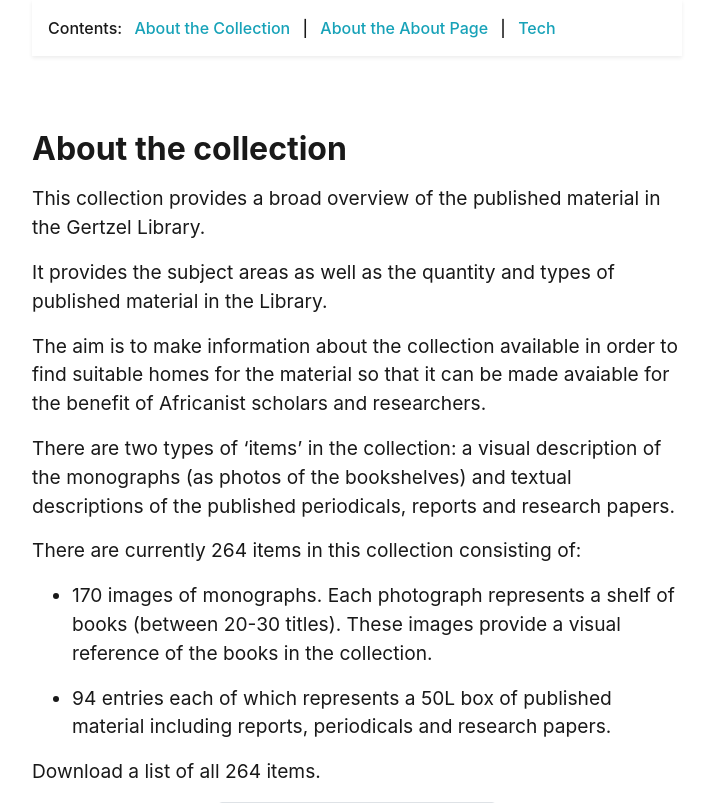
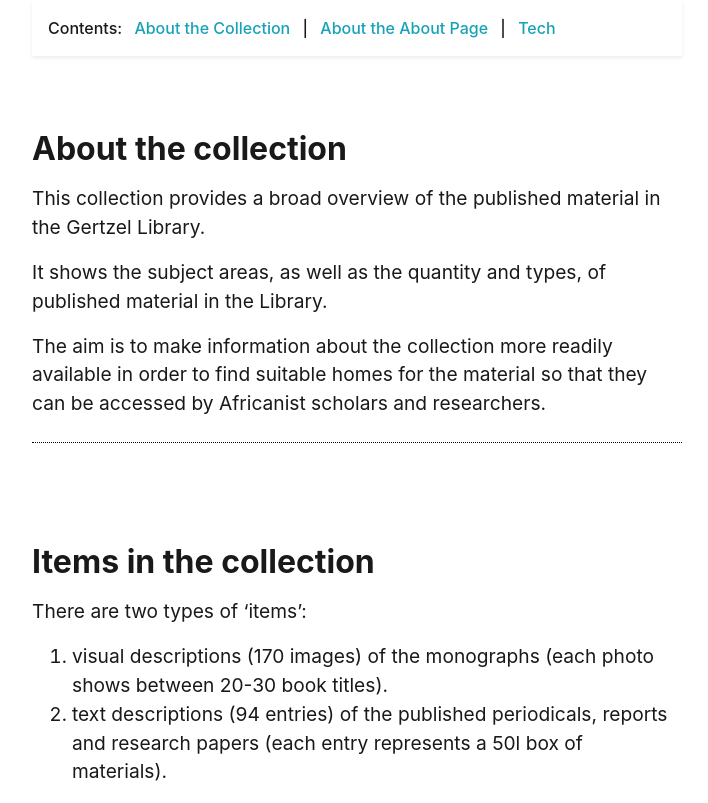
Before and after one commit to Infoliterati/Gertzel_collection, a Jekyll site: the page built from pages/about.md, in a window 1280 px wide and 900 px high, scrolled down 517 px, cut to the strip 0-803 px from the top of the window. Shown: the whole strip, without its empty margins (283-991 px from the left). Built offline with Jekyll 4.4.1, drawn with Linux system fonts in a browser that asks for light colours; some of the changed text lies outside the part shown.

Commit message:
Update about.md

```diff
--- a/pages/about.md
+++ b/pages/about.md
@@ -15,21 +15,15 @@ permalink: /about.html
 
 This collection provides a broad overview of the published material in the Gertzel Library.
 
-It provides the subject areas as well as the quantity and types of published material in the Library.
+It shows the subject areas, as well as the quantity and types, of published material in the Library.
 
-The aim is to make information about the collection available in order to find suitable homes for the material so that it can be made avaiable for the benefit of Africanist scholars and researchers.
+The aim is to make information about the collection more readily available in order to find suitable homes for the material so that they can be accessed by Africanist scholars and researchers.
 
-There are two types of 'items' in the collection: a visual description of the monographs (as photos of the bookshelves) and textual descriptions of the published periodicals, reports and research papers.
+## Items in the collection
 
-There are currently 264 items in this collection consisting of:
-- 170 images of monographs.  Each photograph represents a shelf of books (between 20-30 titles). These images provide a visual reference of the books in the collection.
-
-- 94 entries each of which represents a 50L box of published material including reports, periodicals and research papers.
-
-Download a list of all 264 items.
-
-{% include feature/item-pdf-embed.html objectid="demo_002" width="25" %}
-
+There are two types of 'items':
+1. visual descriptions (170 images) of the monographs (each photo shows between 20-30 book titles).
+2. text descriptions (94 entries) of the published periodicals, reports and research papers (each entry represents a 50l box of materials).
 
 #### Monographs:
 There are 170 images of monographs, rerpresenting approximately 4000 titles.  The majority of the books are about Africa and have been categorised either according to country (69 items) or subject area (54 items).  The remaining 47 items are of other more general topics such as third world development and political theory.
@@ -52,6 +46,11 @@ Extensive collection (approximately 7 boxes) of non-government reports from Keny
 #### Research papers
 
 Extensive collection of seminar papers (7 boxes) and conference papers (4 boxes) mainly from universities and reseach centres in Africa, UK and Australia.
+
+Download a list of all 264 items.
+
+
+{% include feature/item-pdf-embed.html objectid="demo_002" width="25" %}
 
 #### Archives
 Work on the unpublished, archival material is in process and broad descriptions may be provided to this collection in the future. The John Curtin Prime Ministerial Library at Curtin University is currently processing and will be housing some of the archival materials from the Gerzel Library.
@@ -84,12 +83,3 @@ Work on the unpublished, archival material is in process and broad descriptions
 - Modals -- > `{% raw %}{% include feature/modal.html button="This is a modal using a 'primary' colored button to invite clicking" title="when clicked:" text="A Modal will pop out a box with some more information" color="primary"  %}{% endraw %}`
 
 {% include feature/modal.html button="This is a modal using a 'primary' colored button to invite clicking" title="When clicked:" text="A Modal will pop out a box with some more information" color="primary"  %}
-
-We hope this makes it easier for site builders to develop the collection AND add interesting and engaging contextual information.
-
-## About Collection Builder
-
-This site is generated using [`collectionbuilder-gh`](https://collectionbuilding.github.io/gh/), a project to create a free and simple digital collection using [GitHub Pages](https://pages.github.com/) from:
-
-- a CSV of collection metadata
-- a folder of JPEG images or PDF documents
```
